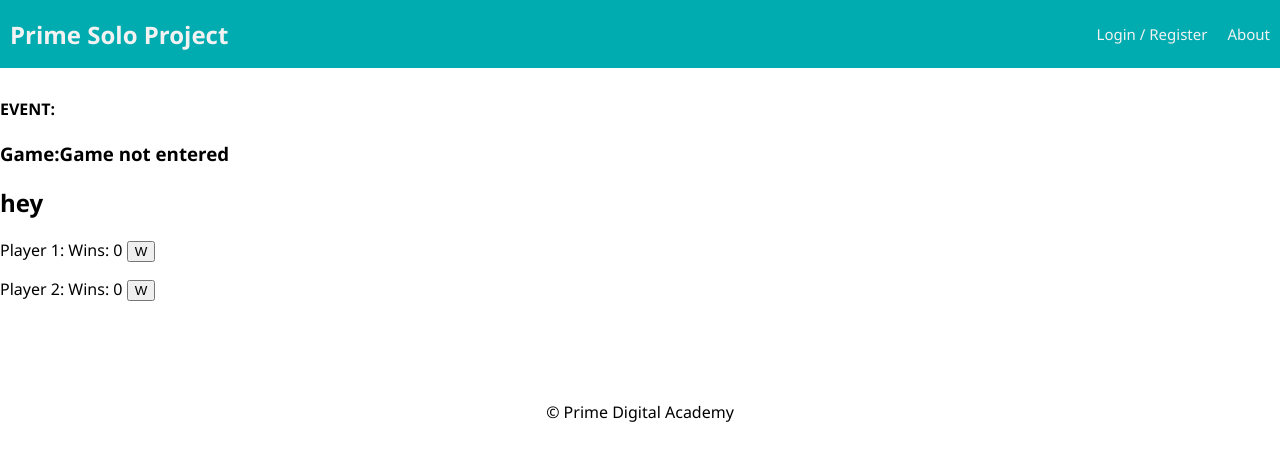
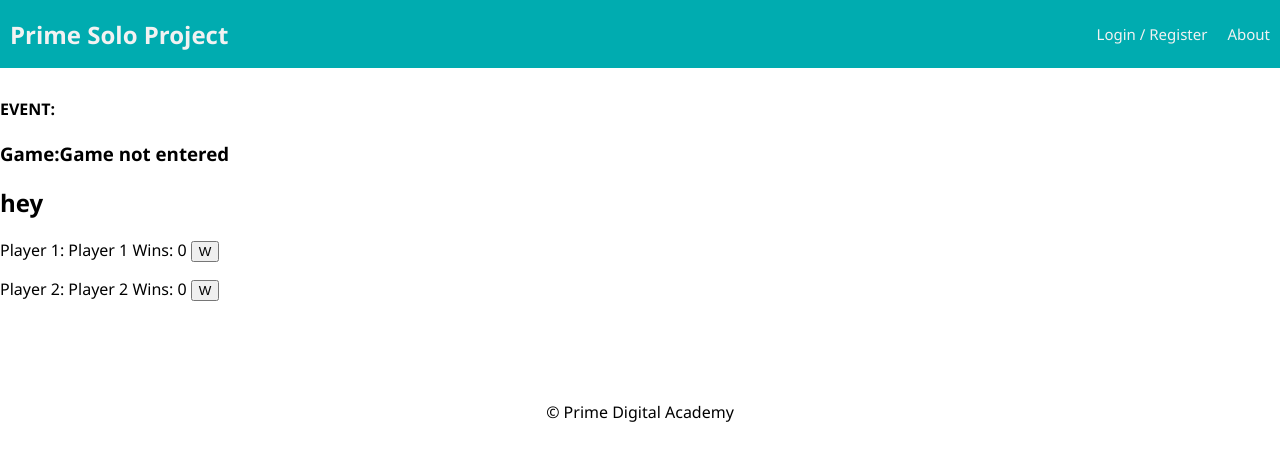
Before and after one commit to Bles-t/Solo-Project, a React (Create React App) app: page /ActivityPage in a window 1280 px wide. Shown: the top 460 px of the page. Built offline with nearby package versions, Linux system fonts and the light colour scheme; no server answers.

Commit message:
able to click button with handleclick that brings the game id data but trying to bring the player name data over also

```diff
--- a/src/components/ActivityPage/activityPage.jsx
+++ b/src/components/ActivityPage/activityPage.jsx
@@ -5,8 +5,8 @@ import { useLocation } from "react-router-dom/cjs/react-router-dom.min";
 function ActivityPage() {
   const PlayerOneWinButton = useSelector((store) => store.PlayerOneWins);
   const PlayerTwoWinButton = useSelector((store) => store.PlayerTwoWins);
-  const playerOne = useSelector((store) => store.PlayerOne);
-  const playerTwo = useSelector((store) => store.PlayerTwo); // Make sure the name matches the reducer name in your root reducer
+  // const playerOne = useSelector((store) => store.PlayerOne);
+  // const playerTwo = useSelector((store) => store.PlayerTwo); // Make sure the name matches the reducer name in your root reducer
   const gameList = useSelector((store) => store.GameList);
   const matchTitle = useSelector((store) => store.MatchTitle);
   const user = useSelector((store) => store.user);
@@ -14,11 +14,14 @@ function ActivityPage() {
   const location = useLocation();
 
   const gameTitle = location.state ? location.state.game : "Game not entered";
-
+  const gameData = location.state ? location.state.gameData : null;
+  // const gameTitle = gameData ? gameData.gameTitle : "Game not entered";
+const playerOne = gameData ? gameData.playerOne : "Player 1";
+const playerTwo = gameData ? gameData.playerTwo : "Player 2";
   //"dispatch" is how we talk to redux from react
   const dispatch = useDispatch()
 
-  console.log('gameTitlt:', gameTitle);
+  console.log('Game data found:', gameData);
 
 
   // trying to dishpatch this saga to fetch game List. dont think this is working yet becuase my database issue
--- a/src/components/MatchHistoryPage/MatchHistorypage.jsx
+++ b/src/components/MatchHistoryPage/MatchHistorypage.jsx
@@ -12,10 +12,16 @@ function MatchHistoryPage() {
     dispatch({ type: 'ALL_GAMES' });
   }, [dispatch]);
 
-  const handleGameClick = (selectedGame) => {
-    history.push('/ActivityPage', { gameData: selectedGame });
+  const handleGameClick = (selectedGameName) => {
+    // Find the selected game object based on the name
+    console.log('Before navigation');
+    const selectedGame = gameList.find(game => game.gamename === selectedGameName);
+
+    if (selectedGame) {
+      history.push('/ActivityPage', { gameData: selectedGame });
+    }
+    console.log('After navigation');
   }
-
 
   return (
 
@@ -28,7 +34,7 @@ function MatchHistoryPage() {
 
           {gameList.map((game, index) => (
             <li>
-              <button key={index} onClick={() => handleGameClick(game)}>{game.gamename}</button>
+              <button key={index} onClick={() => handleGameClick(game.gamename)}>{game.gamename}</button>
             </li>
 
           ))}
```
